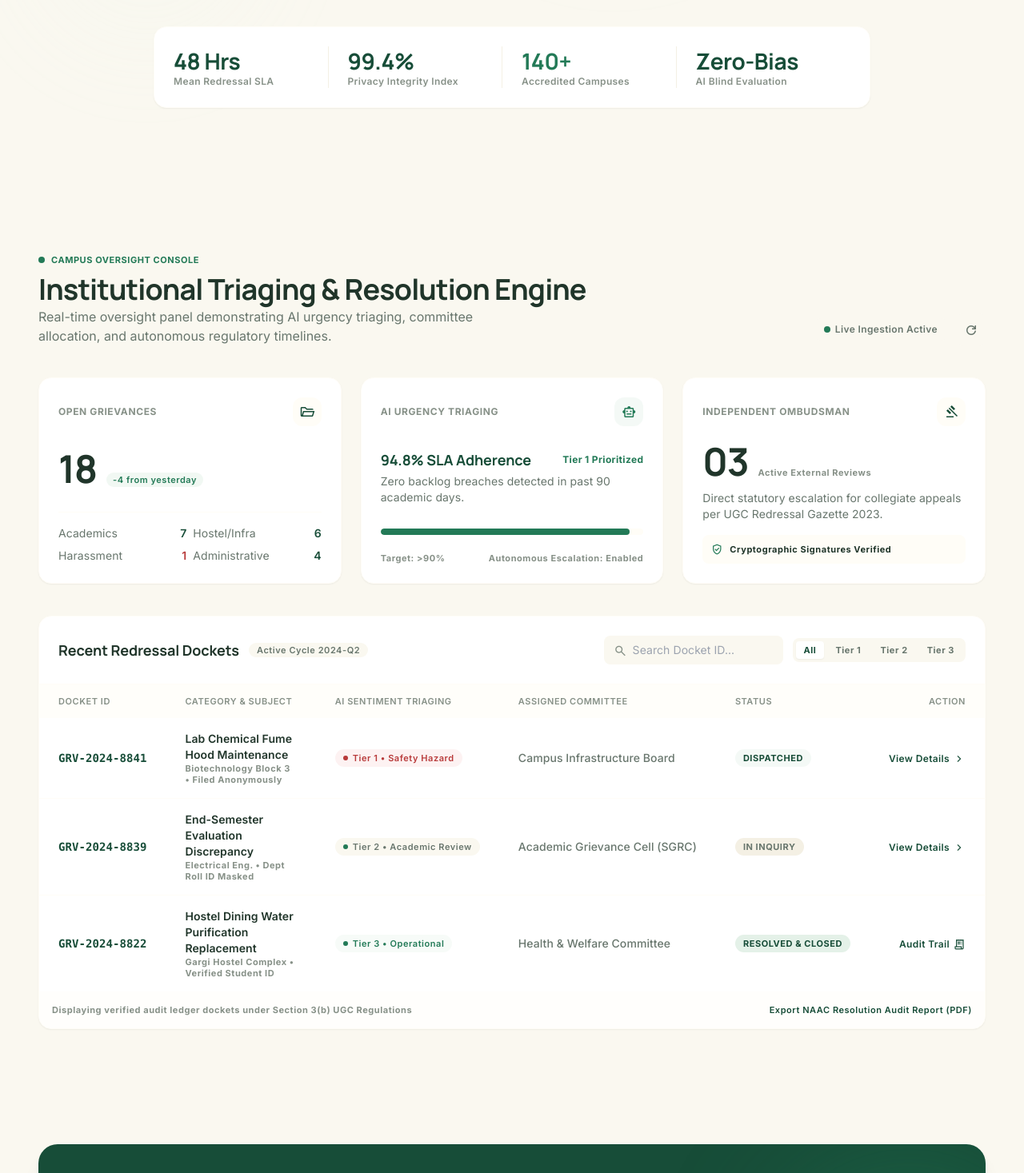
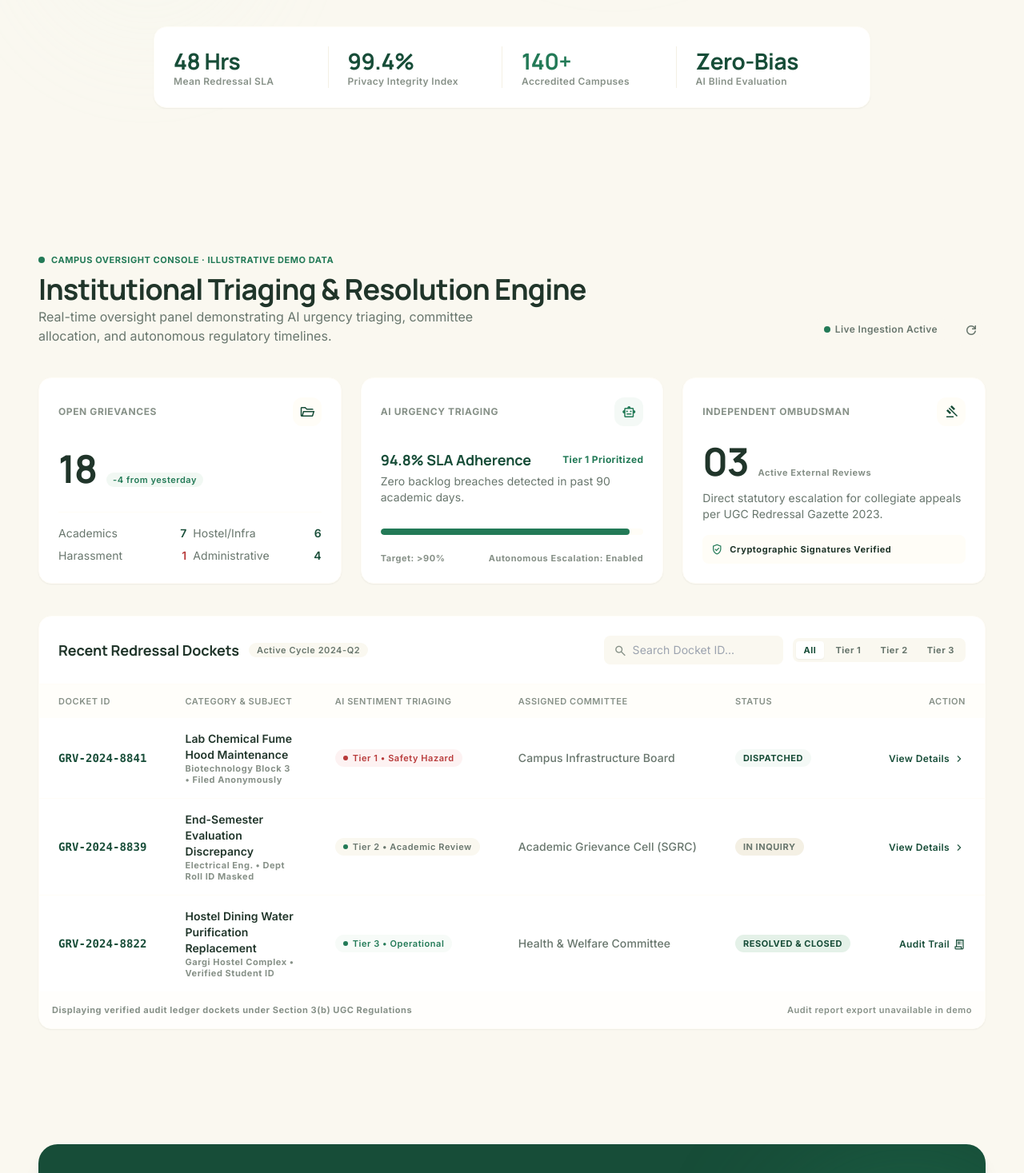
Before and after one commit to vaibhav9214/NIVARAN, a React (Vite) app: page / in a window 1280 px wide. Shown: the part 541-2008 px from the top of the page at 80% size. Built offline with nearby package versions, Linux system fonts and the light colour scheme; no server answers.

Commit message:
Clarify demo docket data and remove fake PDF export

```diff
--- a/src/components/stitch/IntelligenceDashboard.jsx
+++ b/src/components/stitch/IntelligenceDashboard.jsx
@@ -114,7 +114,7 @@ export default function IntelligenceDashboard({ onSelectDocket }) {
         <div>
           <div className="inline-flex items-center gap-2 font-label-sm text-label-sm uppercase tracking-wider text-secondary font-bold mb-2">
             <span className="w-2 h-2 rounded-full bg-secondary"></span>
-            Campus Oversight Console
+            Campus Oversight Console · Illustrative Demo Data
           </div>
           <h2 className="font-headline-xl text-headline-xl text-on-surface font-bold tracking-tight">
             Institutional Triaging &amp; Resolution Engine
@@ -372,16 +372,9 @@ export default function IntelligenceDashboard({ onSelectDocket }) {
         {/* Ledger Footer & Compliance Affirmation */}
         <div className="p-4 bg-surface-container-low/40 flex flex-col sm:flex-row items-center justify-between text-outline font-label-sm text-label-sm gap-2">
           <span>Displaying verified audit ledger dockets under Section 3(b) UGC Regulations</span>
-          <a
-            href="#audit-report"
-            onClick={(e) => {
-              e.preventDefault();
-              alert('NAAC Resolution Audit PDF: Generates cryptographic institution verification report.');
-            }}
-            className="text-primary hover:underline font-semibold"
-          >
-            Export NAAC Resolution Audit Report (PDF)
-          </a>
+          <span className="text-outline font-semibold" title="Report export is not implemented in this demo">
+            Audit report export unavailable in demo
+          </span>
         </div>
 
       </div>
```
